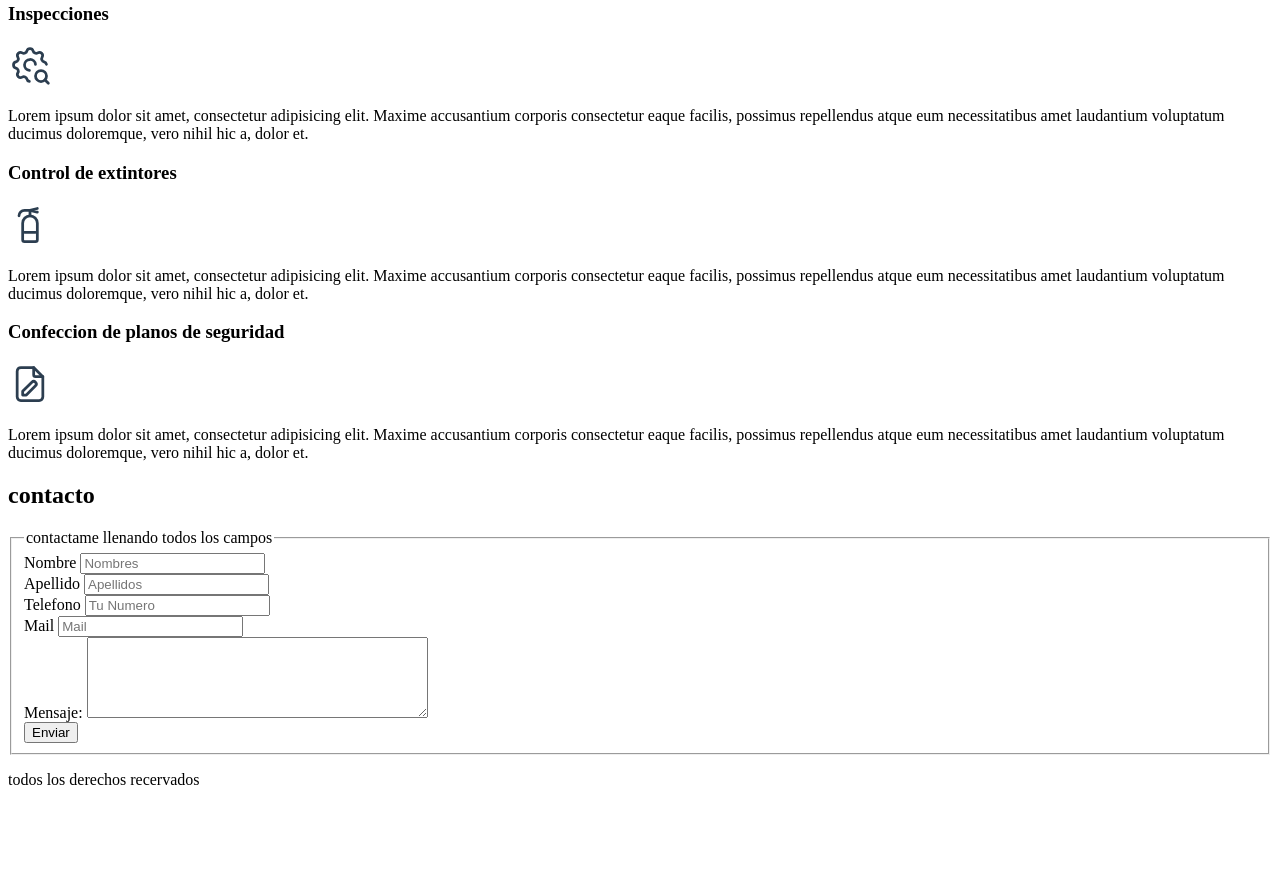
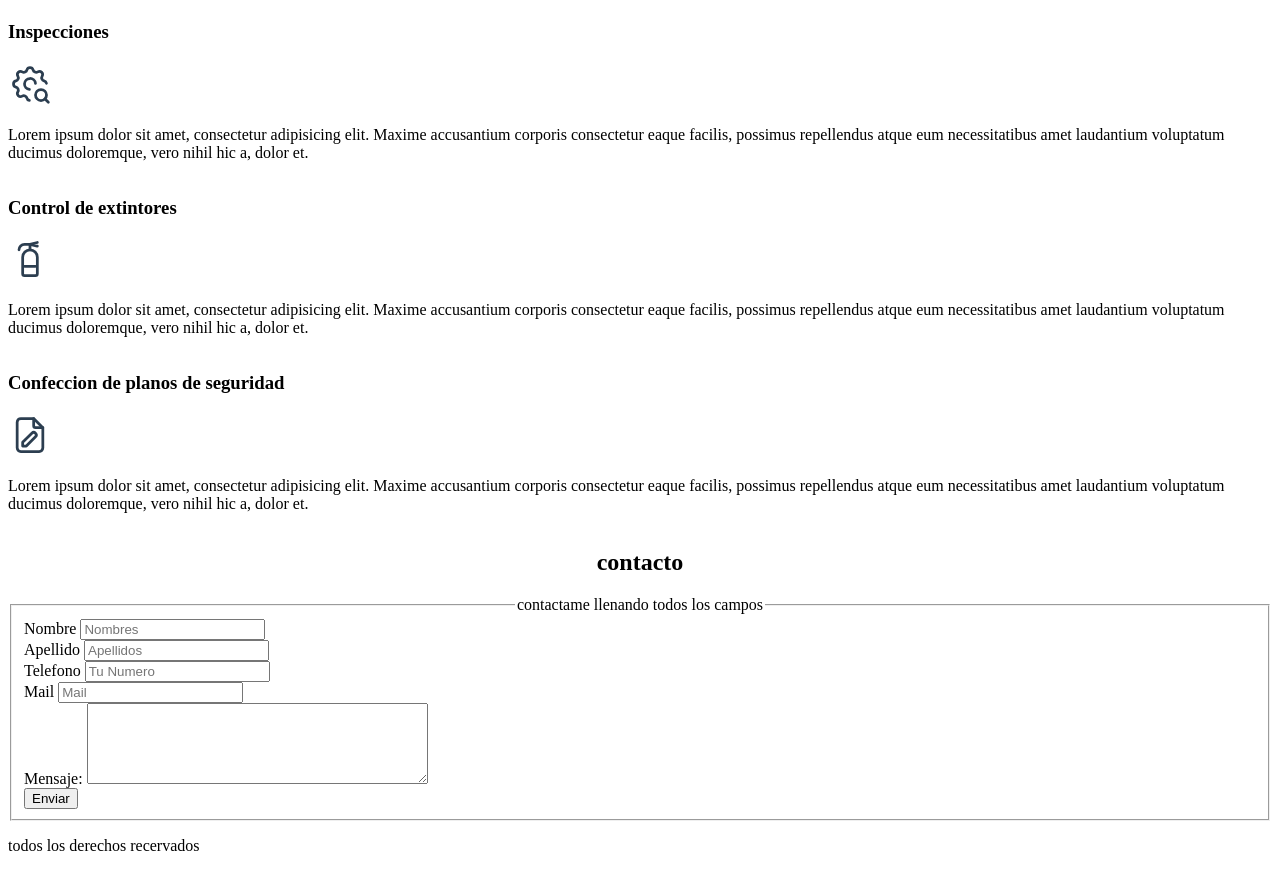
Before and after one commit to franciscodeisasi/proyecto-primera-parte, a plain HTML site: page index.html in a window 1280 px wide. Shown: the part 1549-2420 px from the top of the page. Before the commit the page ends 2354 px from the top, so only its background shows below. Drawn offline with Linux system fonts and the light colour scheme.

Commit message:
add: style

```diff
--- a/css/style.css
+++ b/css/style.css
@@ -1,3 +1,33 @@
+html {
+  font-size: 62.5%;
+}
+
+body {
+  font-size: 16px; /* 1rem = 10px */
+}
+
 h1 {
+  text-align: center;
+}
+
+nav a {
+    text-decoration: none
+    ;
+}
+
+h2 {
+  text-align: center;
+}
+
+.menu {
+display: grid;
+} /* contiene los servicios que se brinda*/
+.formulario {
+    display: grid;
+}
+legend{
     text-align: center;
 }
+.img {
+
+}
--- a/index.html
+++ b/index.html
@@ -4,8 +4,8 @@
     <meta charset="UTF-8" />
     <meta name="viewport" content="width=device-width, initial-scale=1.0" />
     <title>tec.Seg.Higiene.Francisco-De-isasi</title>
-    <link rel="preload" href="css/style.css" as="style">
-    <link rel="stylesheet" href="css/style.css">
+    <link rel="preload" href="css/style.css" as="style" />
+    <link rel="stylesheet" href="css/style.css" />
   </head>
   <body>
     <header>
@@ -18,11 +18,12 @@
       <a href="#">clientes</a>
       <a href="#">contacto</a>
     </nav>
-
+    <div>
       <img
+        class="img"
         src="imagenes_primera_entrega/persona-que-trabaja-edificacion-construccion1800x1200.jpg"
       />
-
+    </div>
     <section class="tecnico">
       <h2>tecnico en higiene y seguridad</h2>
     </section>
@@ -54,7 +55,7 @@
 
     <a href="#">Contacto</a>
 
-    <main>
+    <main class="menu">
       <h2>Mis Servicios</h2>
 
       <section>
@@ -158,38 +159,49 @@
       <h2>contacto</h2>
     </section>
 
-    <form class="formulario">
+    <form class="formulario"> <!-- comienzo formulario -->
+
       <fieldset>
         <legend>contactame llenando todos los campos</legend>
 
         <div>
+          <div class="nombre">
             <label>Nombre</label>
             <input type="text" placeholder="Nombres" />
           </div>
+        </div>
 
         <div>
+          <div class="apellido">
             <label>Apellido</label>
             <input type="text" placeholder="Apellidos" />
           </div>
+        </div>
 
         <div>
+          <div class="telefono">
             <label> Telefono</label>
             <input type="text" placeholder="Tu Numero" />
           </div>
+        </div>
 
         <div>
+          <div class="mail">
             <label>Mail</label>
             <input type="email" placeholder="Mail" />
           </div>
+        </div>
 
         <div>
+          <div class="mensaje">
             <label>Mensaje:</label>
             <textarea name="" id="" cols="40" rows="5"></textarea>
           </div>
-        <div>
-          <input type="submit" value="Enviar" />
         </div>
 
+        <div>
+          <input class="button" type="submit" value="Enviar" />
+        </div>
       </fieldset>
     </form>
 
```
Lines whose indentation alone changed are shown as unchanged.
